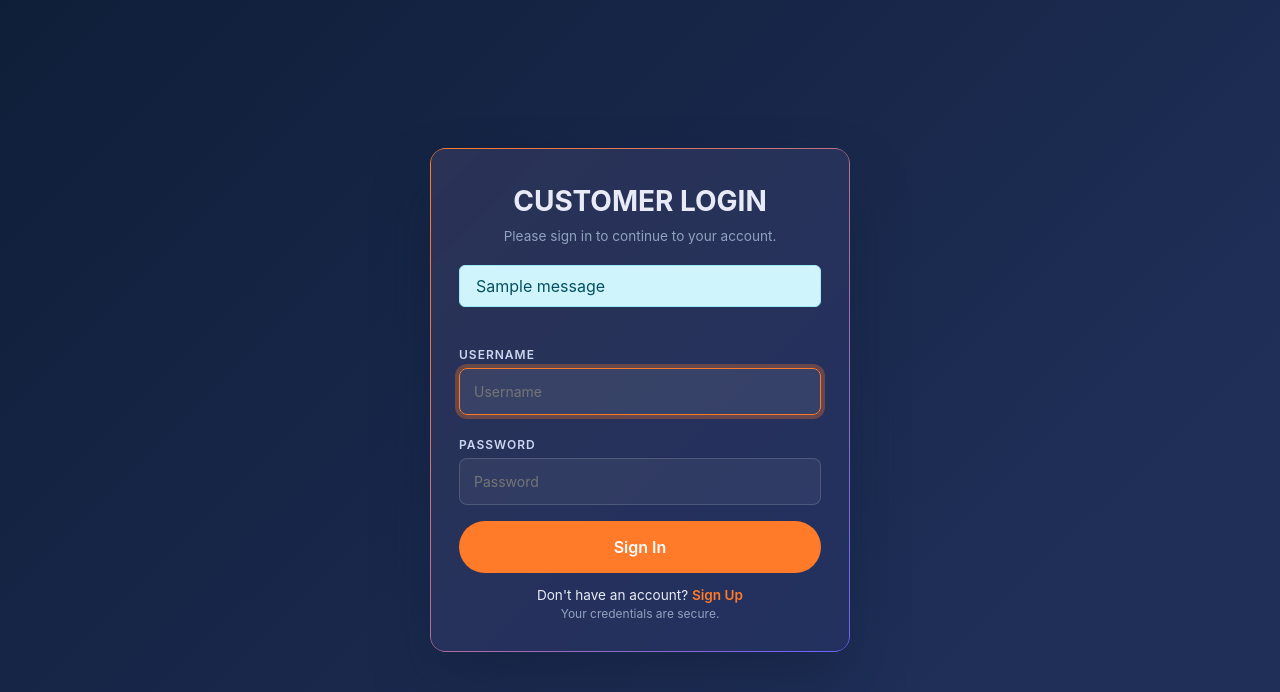
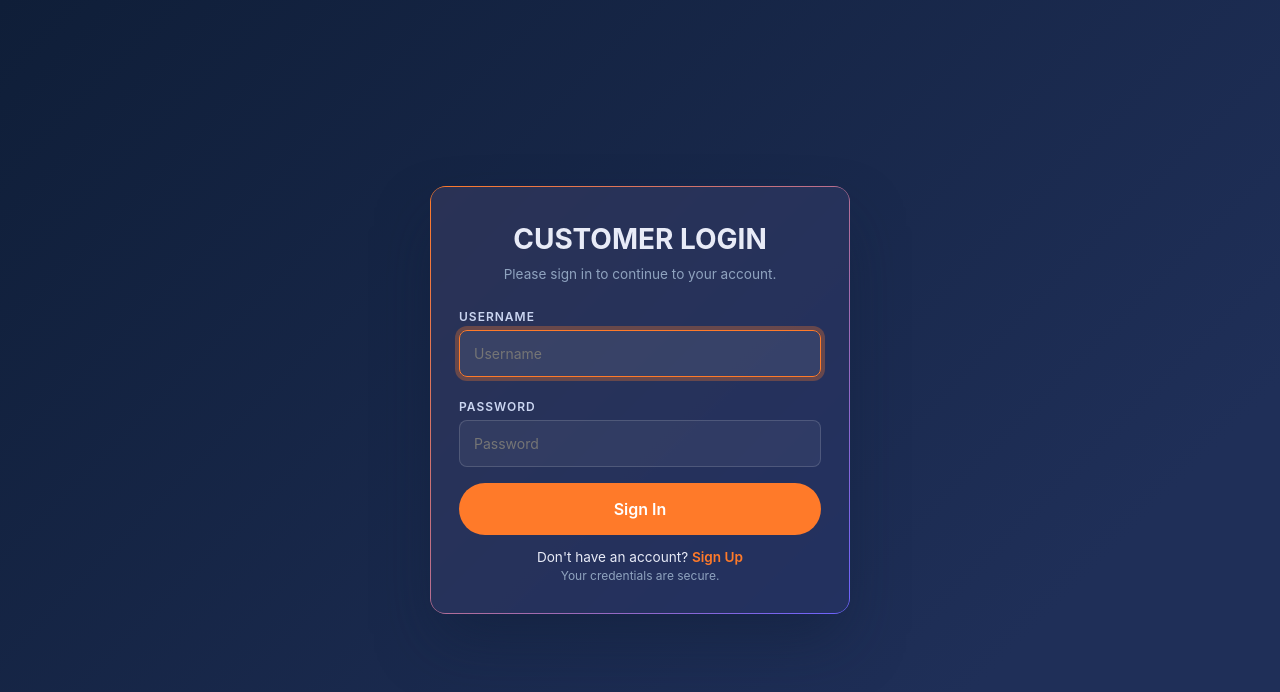
Before and after one commit to Barackwilliam/T-bay, a Django app: page /customerlogin in a window 1280 px wide. Shown: the top 692 px of the page. Run offline with Django 3.2, Linux system fonts and the light colour scheme; tables that the repository leaves empty hold one stand-in row (values such as "Sample post"); one stand-in notice (Sample message) is shown; some libraries are stand-ins or nearby versions.

Commit message:
easy commit

```diff
--- a/templates/ecom/customerlogin.html
+++ b/templates/ecom/customerlogin.html
@@ -138,11 +138,7 @@
         <div class="subtext">Please sign in to continue to your account.</div>
       </div>
 
-      {% if messages %}
-        {% for message in messages %}
-          <div class="alert alert-info py-2 px-3">{{ message }}</div>
-        {% endfor %}
-      {% endif %}
+
 
       <form method="post" enctype="multipart/form-data" novalidate>
         {% csrf_token %}
```
